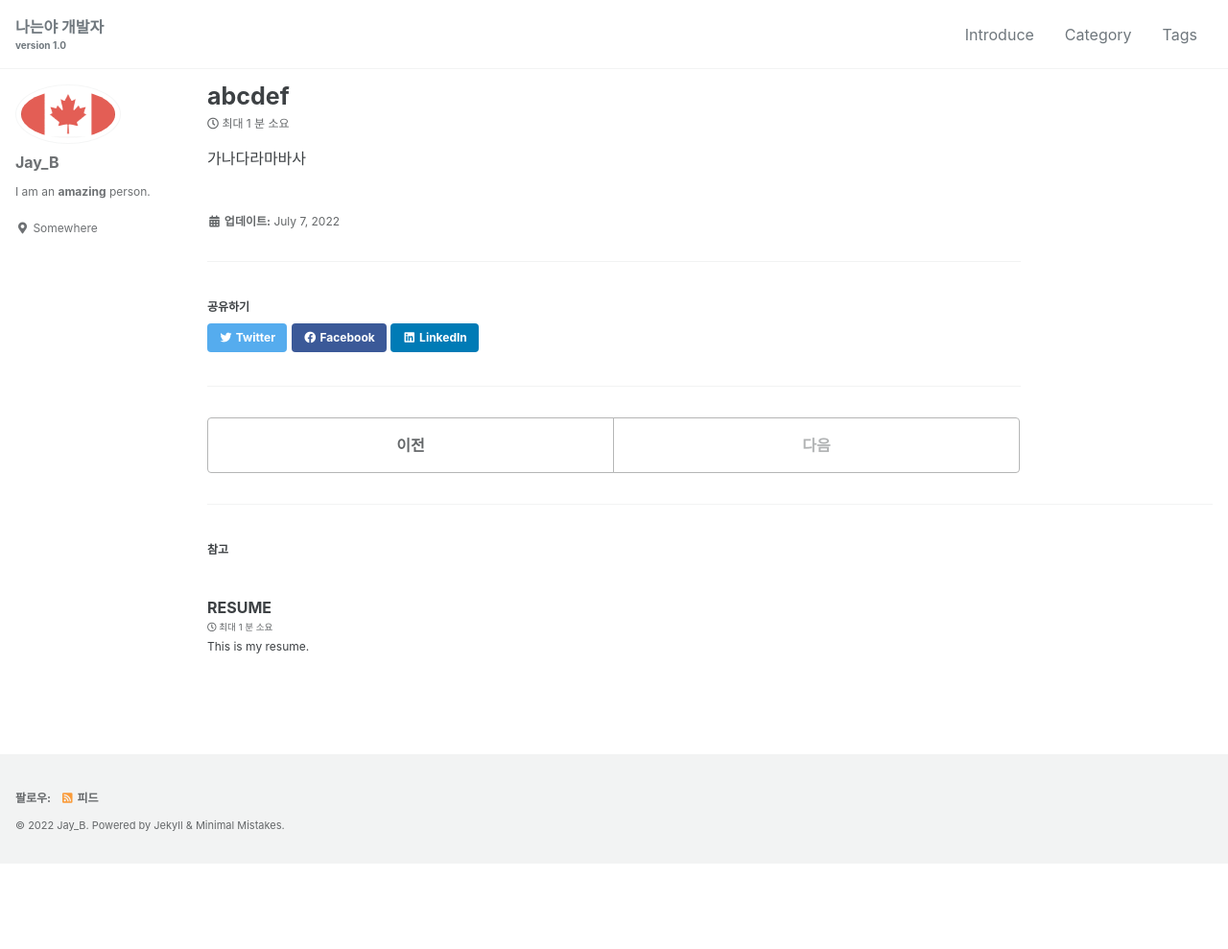
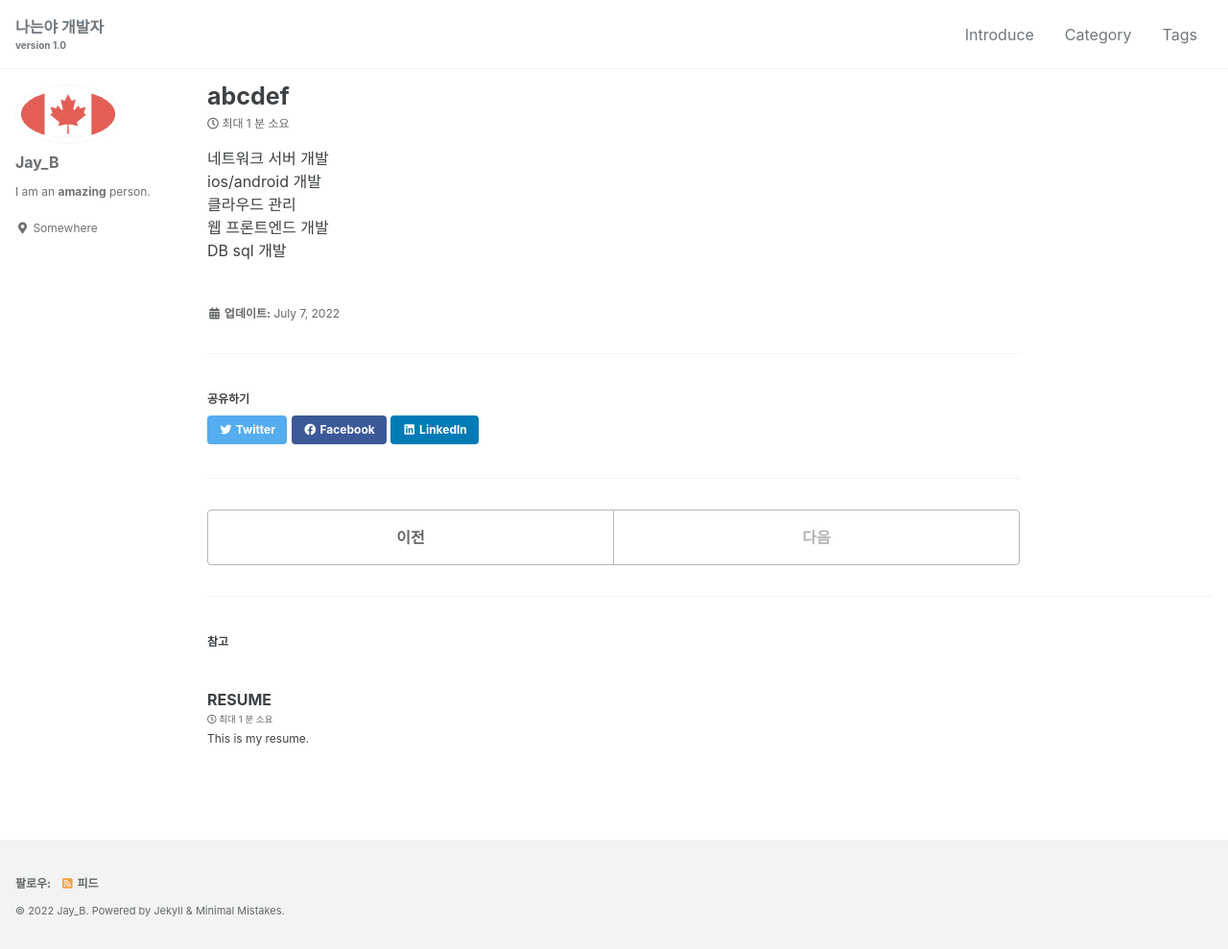
Before and after one commit to LimJunBeom/jayb.github.io, a Jekyll site: the page built from _posts/2022-07-07-Second-post.md, in a window 1280 px wide. Shown: the whole page at 96% size. Built offline with Jekyll 4.4.1, drawn with Linux system fonts in a browser that asks for light colours; cached includes are drawn as plain includes; before the commit the page ends 900 px from its top, so only the background shows below that.

Commit message:
Update 2022-07-07-Second-post.md

```diff
--- a/_posts/2022-07-07-Second-post.md
+++ b/_posts/2022-07-07-Second-post.md
@@ -8,4 +8,8 @@ tags:
 
 ---
 
-가나다라마바사
+네트워크 서버 개발 \
+ios/android 개발 \
+클라우드 관리 \
+웹 프론트엔드 개발 \
+DB sql 개발
```
